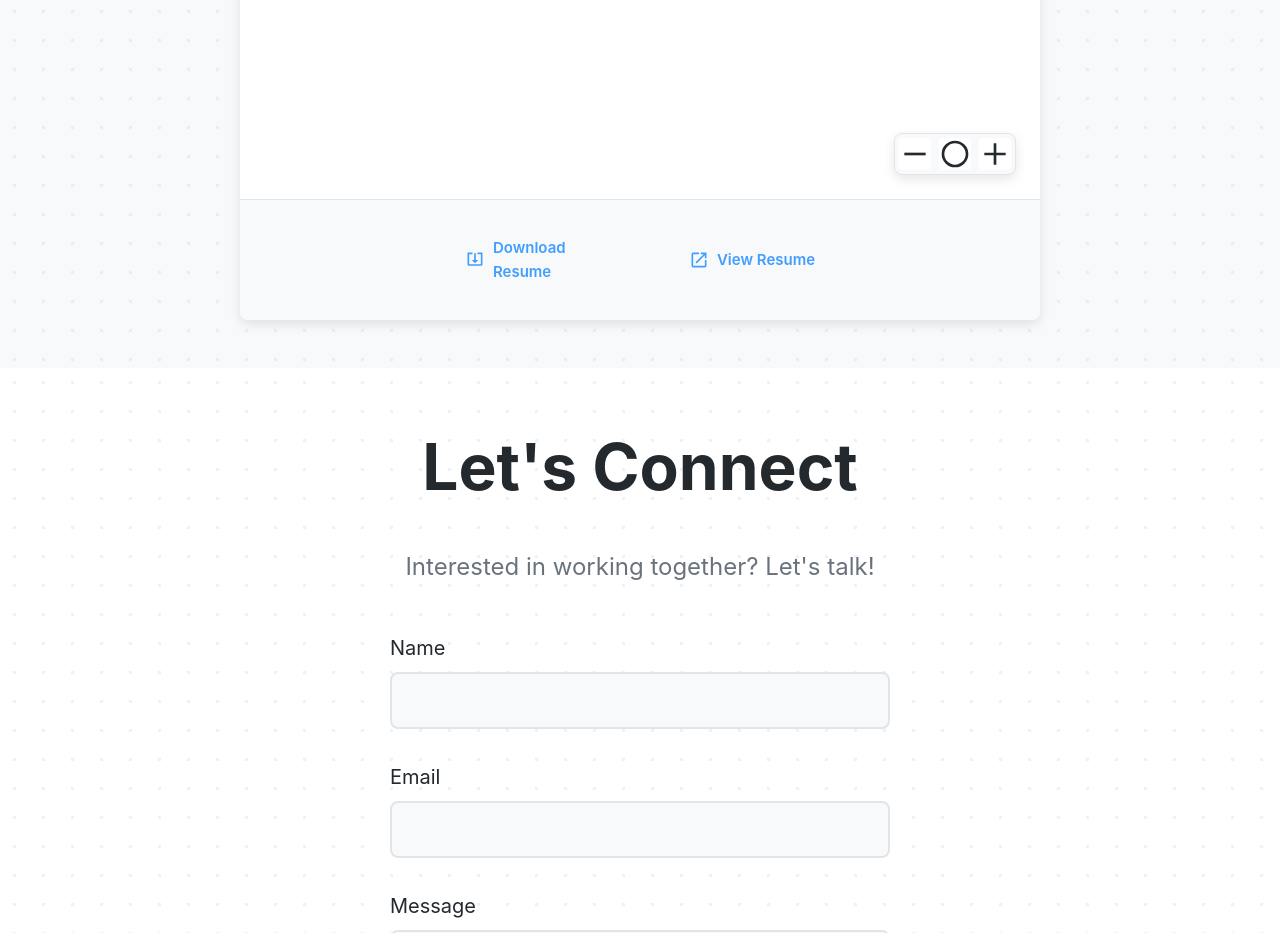
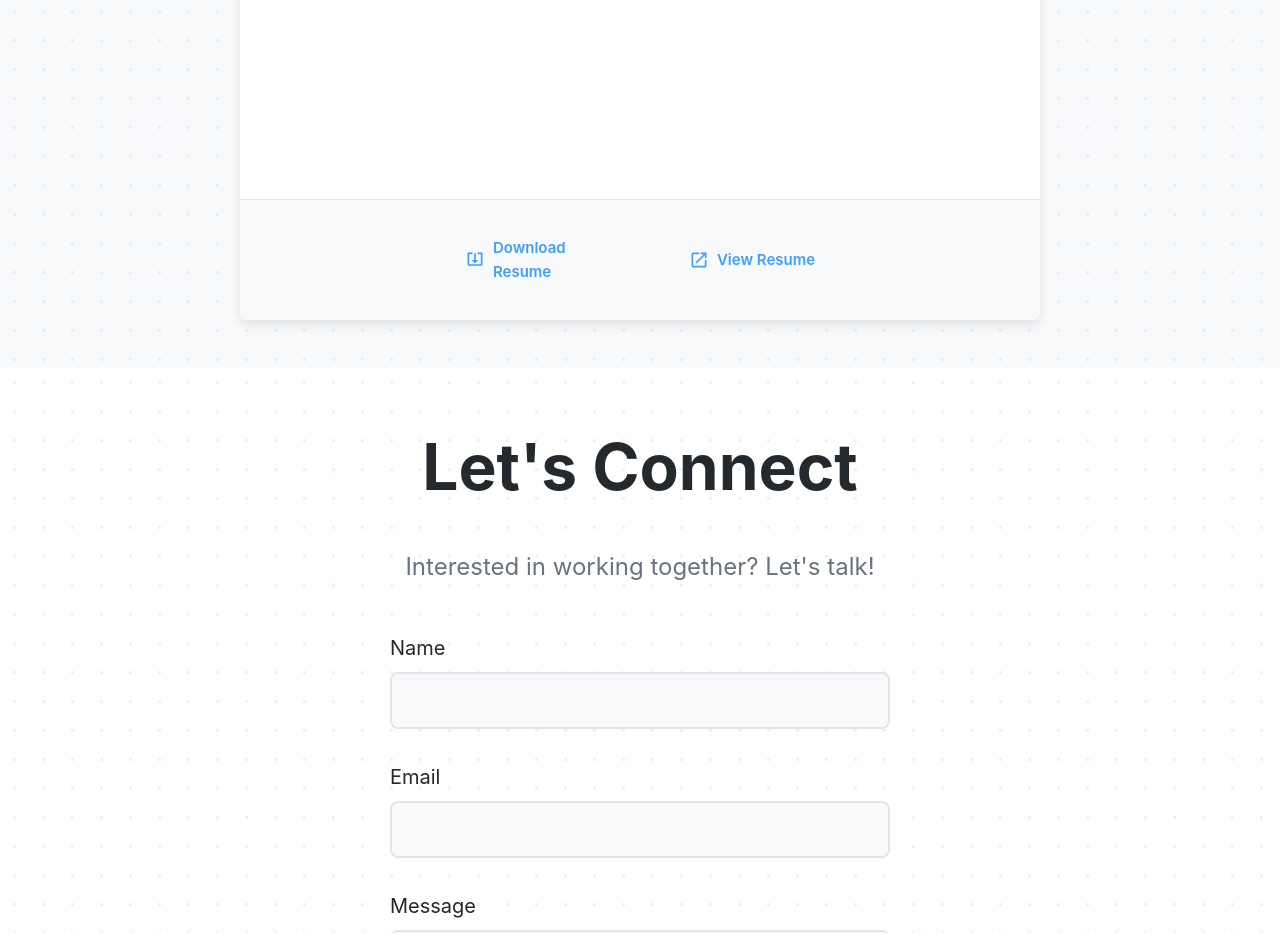
Before and after one commit to danieljuliusstein/portfolioMain, a plain HTML site: page index.html in a window 1280 px wide. Shown: the part 1460-2393 px from the top of the page. Drawn offline with Linux system fonts and the light colour scheme.

Commit message:
remove stuff

```diff
--- a/index.html
+++ b/index.html
@@ -82,37 +82,6 @@
               title="Resume preview"
               id="resume-preview"
             ></iframe>
-
-            <!-- Zoom controls -->
-            <div class="resume-controls" aria-label="PDF zoom controls">
-              <button
-                class="resume-control-btn"
-                id="zoom-out"
-                aria-label="Zoom out"
-              >
-                <svg viewBox="0 0 24 24" fill="none" stroke="currentColor" stroke-width="2">
-                  <path d="M20 12H4"/>
-                </svg>
-              </button>
-              <button
-                class="resume-control-btn"
-                id="zoom-reset"
-                aria-label="Reset zoom"
-              >
-                <svg viewBox="0 0 24 24" fill="none" stroke="currentColor" stroke-width="2">
-                  <path d="M3 12a9 9 0 1 0 18 0 9 9 0 0 0-18 0"/>
-                </svg>
-              </button>
-              <button
-                class="resume-control-btn"
-                id="zoom-in"
-                aria-label="Zoom in"
-              >
-                <svg viewBox="0 0 24 24" fill="none" stroke="currentColor" stroke-width="2">
-                  <path d="M12 4v16m8-8H4"/>
-                </svg>
-              </button>
-            </div>
           </div>
 
           <div class="resume-actions">
```
